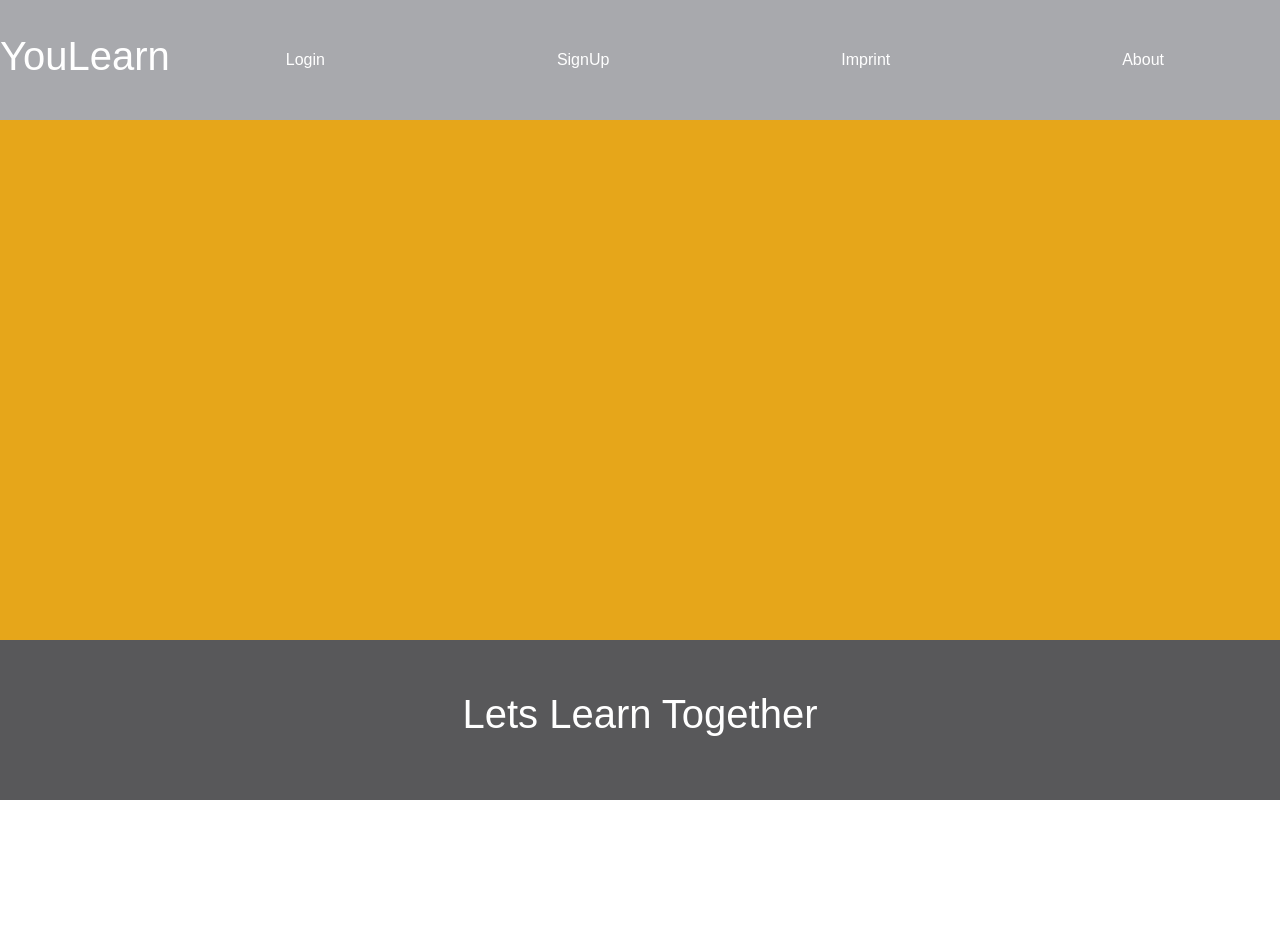
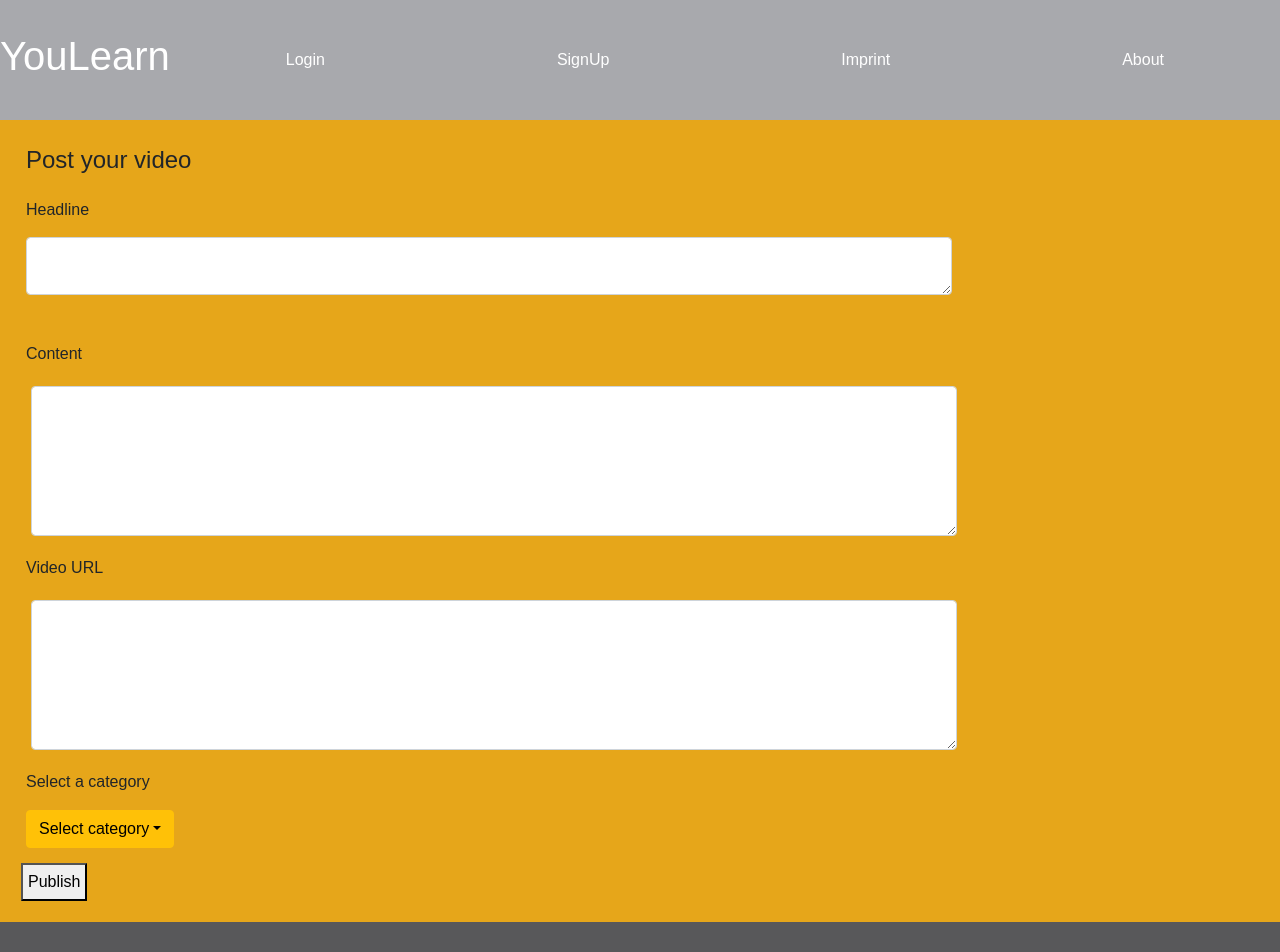
Before and after one commit to CarstenHennig/dci-final-project-e-learning-platform, a React (Create React App) app in the folder frontend/: page /Video in a window 1280 px wide. Shown: the top 952 px of the page. Before the commit the page ends 800 px from the top, so only its background shows below. Built offline with nearby package versions, Linux system fonts and the light colour scheme; a web font is replaced by a local one.

Commit message:
Adding Video - working progress

```diff
--- a/frontend/src/components/Router.jsx
+++ b/frontend/src/components/Router.jsx
@@ -7,12 +7,13 @@ import Registration from "./Registration.jsx";
 import Imprint from "./Imprint.jsx";
 import About from "./About.jsx";
 import Article from "./Article.jsx";
+import PostVideo from "./Video.jsx";
 import Footer from "./Footer.jsx";
 import Logout from "./Logout.jsx";
 import { UserContext } from "./InfoProvider.jsx";
 import Home from "./Home.jsx";
 
-import UserProfile from './UserProfile.jsx';
+import UserProfile from "./UserProfile.jsx";
 function RouterComponents() {
   const [user, setUser] = useState(false);
   const [isLog, setIsLog] = useContext(UserContext);
@@ -27,6 +28,7 @@ function RouterComponents() {
             <Route path="/Imprint" component={Imprint} />
             <Route path="/About" component={About} />
             <Route path="/Article" component={Article} />
+            <Route path="/Video" component={PostVideo} />
             <Route path="/Logout" component={Logout} />
             <Route path="/Home" component={Home} />
           </Switch>
@@ -35,7 +37,6 @@ function RouterComponents() {
       </div>
     </Router>
   );
-
 }
 
 export default RouterComponents;
--- /dev/null
+++ b/frontend/src/components/Video.css
@@ -0,0 +1,36 @@
+/** Style sheet only for Video.jsx */
+/** Improving should contain responsive design */
+
+.write-video-headline {
+  width: 75%;
+  height: 100px;
+  padding: 5px;
+  margin: 5px;
+}
+
+.write-video-description {
+  width: 75%;
+  padding: 5px;
+  margin: 5px;
+}
+
+.post-video-url {
+  width: 75%;
+  padding: 5px;
+  margin: 5px;
+}
+
+.headline {
+  padding: 5px;
+  margin: 5px;
+}
+
+.labels {
+  padding: 5px;
+  margin: 5px;
+}
+
+.dropdownButtons {
+  padding: 5px;
+  margin: 5px;
+}
--- /dev/null
+++ b/frontend/src/components/Video.jsx
@@ -0,0 +1,130 @@
+/** Frontend component to post a video
+ * using React, Axios, own style sheet and Bootstrap
+ */
+
+/** Text areas should be responsive for mobile use */
+
+import React, { useState } from "react";
+import axios from "axios";
+import "./Video.css";
+import { FloatingLabel, Form } from "react-bootstrap";
+import DropdownBlogCategory from "./ArticleDropdownButton.jsx";
+
+/** Function to post a video */
+
+export default function PostVideo() {
+  const [title, setTitle] = useState(null);
+  const [content, setContent] = useState(null);
+  const [videoUrl, setVideoUrl] = useState(null);
+  const [valueCategory, setValueCategory] = useState();
+
+  /** Function HandleChange sending form data via axios to backend */
+
+  const HandleChange = (e) => {
+    console.log(title, content, videoUrl, valueCategory);
+    e.preventDefault();
+
+    axios
+      // To paste video posting endpoint from Ferdinand
+      .put("http://localhost:9000/uploads", {
+        title,
+        content,
+        videoUrl,
+
+        // Hard coded email to target the blogging user
+        // Removed after improved to local stored UserID
+        email: "carsten.hennig@gmail.com",
+      })
+      .then(
+        (response) => {
+          alert("Video sent");
+        },
+        (error) => {
+          alert(error);
+        }
+      );
+  };
+
+  return (
+    <div>
+      <div className="headline">
+        <h4>Post your video</h4>
+      </div>
+
+      <form>
+        <>
+          {/* Inserting blog headline */}
+
+          <p className="labels">Headline</p>
+          <FloatingLabel
+            controlId="floatingTextarea"
+            className="write-video-headline"
+          >
+            <Form.Control
+              as="textarea"
+              placeholder="Write headline of video"
+              name="headline"
+              value={title}
+              onChange={(e) => setTitle(e.target.value)}
+              // style={{ height: "100px", margin: "5px", padding: "5px" }}
+            />
+          </FloatingLabel>
+
+          {/* Inserting description */}
+
+          <p className="labels">Content</p>
+          <FloatingLabel
+            controlId="floatingTextarea2"
+            className="write-video-description"
+          >
+            <Form.Control
+              as="textarea"
+              placeholder="Write your video description"
+              name="text"
+              value={content}
+              onChange={(e) => setContent(e.target.value)}
+              style={{ height: "150px", margin: "5px", padding: "5px" }}
+            />
+          </FloatingLabel>
+
+          {/* Inserting video url */}
+
+          <p className="labels">Video URL</p>
+          <FloatingLabel
+            controlId="floatingTextarea3"
+            className="post-video-url"
+          >
+            <Form.Control
+              as="textarea"
+              placeholder="Paste your video URL"
+              name="text"
+              value={videoUrl}
+              onChange={(e) => setVideoUrl(e.target.value)}
+              style={{ height: "150px", margin: "5px", padding: "5px" }}
+            />
+          </FloatingLabel>
+        </>
+
+        {/* Selecting blog category */}
+
+        <div className="dropdownButtons">
+          <p>Select a category</p>
+          <DropdownBlogCategory
+            value={valueCategory}
+            setValue={setValueCategory}
+          />
+        </div>
+
+        {/* Button to publish */}
+
+        <button
+          type="submit"
+          onClick={HandleChange}
+          style={{ margin: "5px", padding: "5px" }}
+        >
+          Publish
+        </button>
+      </form>
+    </div>
+  );
+}
```
